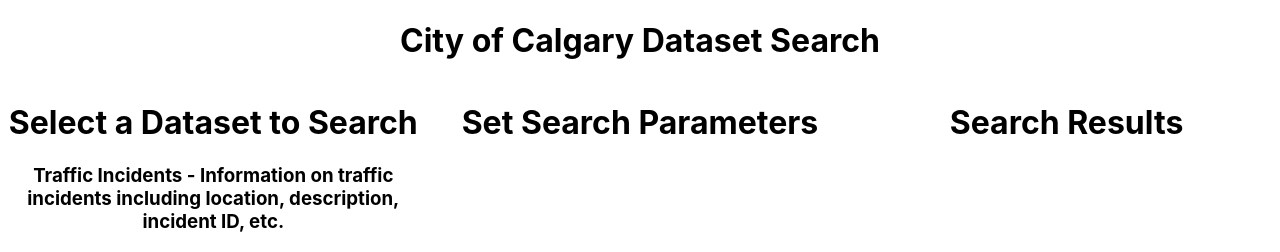
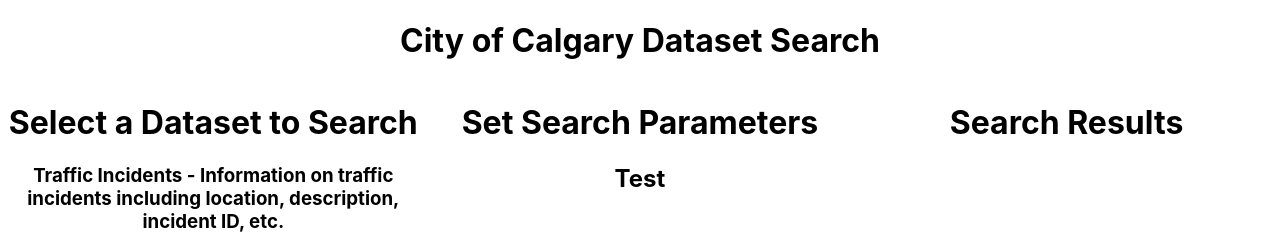
Before and after one commit to benporayko/Calgary-Datasets, a React (Create React App) app: page / in a window 1280 px wide. Both pictures are taken after a click on the button "Traffic Incidents". Shown: the top 252 px of the page. Built offline with nearby package versions, Linux system fonts and the light colour scheme.

Commit message:
Created IncidentSearch Component
-IncidentSearch component to be completed first
-Buttons now choose which component to be displayed
(IncidentSearch is the only created thus far)

```diff
--- /dev/null
+++ b/src/components/IncidentSearch.js
@@ -0,0 +1,11 @@
+import React from "react";
+
+function IncidentSearch () {
+    return (
+        <div>
+            <h2>Test</h2>
+        </div>
+    )
+}
+
+export default IncidentSearch;
--- a/src/components/PageBody.js
+++ b/src/components/PageBody.js
@@ -1,4 +1,6 @@
 import React, { useState } from "react";
+
+import IncidentSearch from "./IncidentSearch";
 
 import "../css/PageBody.css";
 
@@ -65,6 +67,12 @@
         </div>
         <div className="column">
           <h1>Set Search Parameters</h1>
+          <div>
+            {
+              selected === "incidents" ? <IncidentSearch /> :
+              "Not yet implemented"
+            }
+          </div>
         </div>
         <div className="column">
           <h1>Search Results</h1>
```
